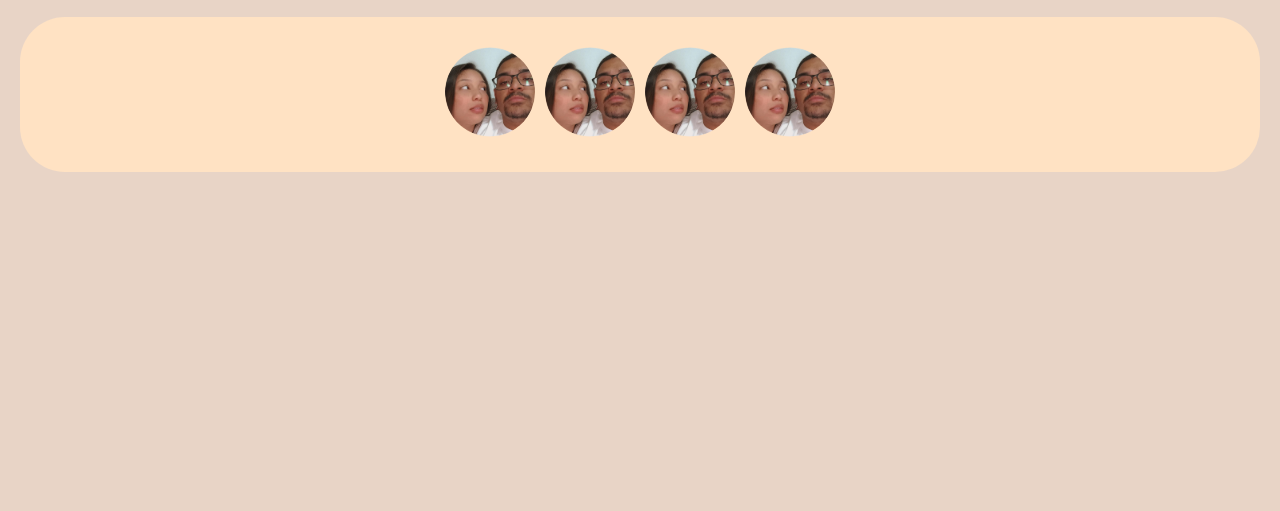
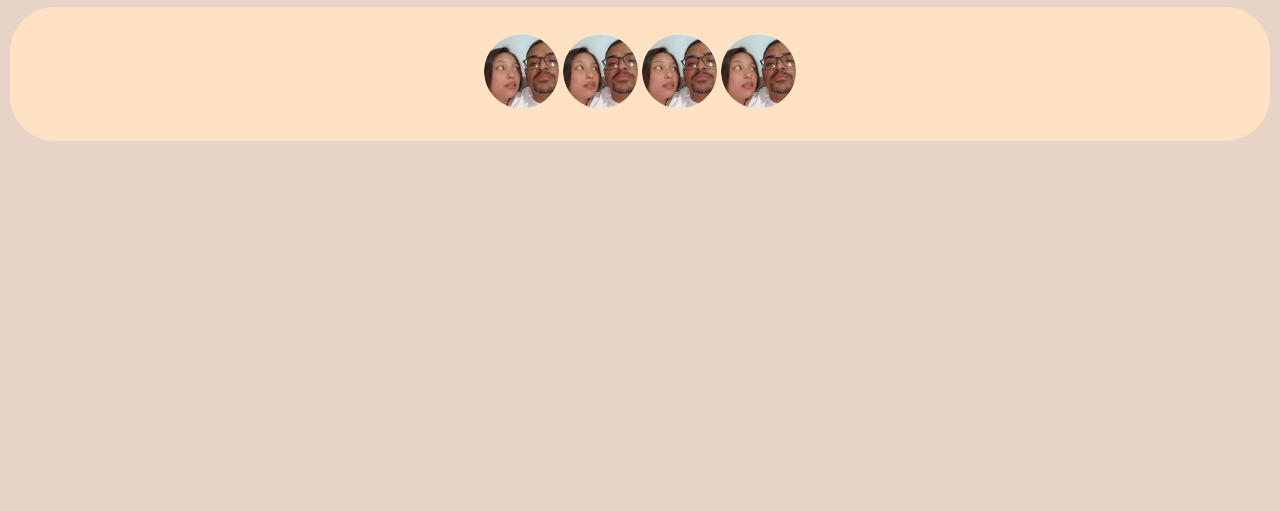
Before and after one commit to VitalHugal/Projeto-cha-de-casa-nova, a plain HTML site: page index.html in a window 1280 px wide. Shown: the part 289-800 px from the top of the page. Drawn offline with Linux system fonts and the light colour scheme.

Commit message:
Update style.css

```diff
--- a/style.css
+++ b/style.css
@@ -29,12 +29,12 @@ header {
     font-size: 20px;
 }
 
-header>p{
+header>p {
     padding: 10px 10px;
     font-size: 22px;
 }
 
-nav{
+nav {
     background-color: var(--cor0);
     padding: 10px;
     box-shadow: 0px 7px 7px rgba(0, 0, 0, 0.384);
@@ -42,8 +42,7 @@ nav{
     text-align: center;
 }
 
-nav>a{
-    font-size: 17px;
+nav>a {
     color: black;
     padding: 10px;
     border-radius: 5px;
@@ -51,46 +50,47 @@ nav>a{
     font-weight: bold;
     transition-duration: 0.2s;
 }
+
 nav>a:hover {
     background-color: var(--cor2);
     color: var(--cor3);
 }
 
-main>a{
+main>a {
     text-align: center;
     font-size: 15px;
 }
-main>h2{
+
+main>h2 {
     text-align: center;
     font-size: 20px;
     padding: 10px 10px;
 }
 
-main>div{
+main>div {
     background-color: var(--cor4);
-    margin: 20px 20px;
+    margin: auto;
     border-radius: 45px;
     padding: 25px;
 }
 
-div.story{
+div.story {
+    margin: 10px 10px;
     display: flex;
     justify-content: center;
     align-items: center;
+    position: relative;
 }
 
-main img{
-
-    margin: auto 0;
-    min-width: 75px;
-    width: 90px;
-    height: auto 0;
+img {
+    align-items: center;
+    width: 75px;
     border: 15px var(--cor0);
     border-radius: 50%;
-    padding: 5px;
+    padding: 2px;
+    cursor: pointer;
 }
 
-img:hover{
-
+img:hover {
     background-color: var(--cor0);
 }
```
